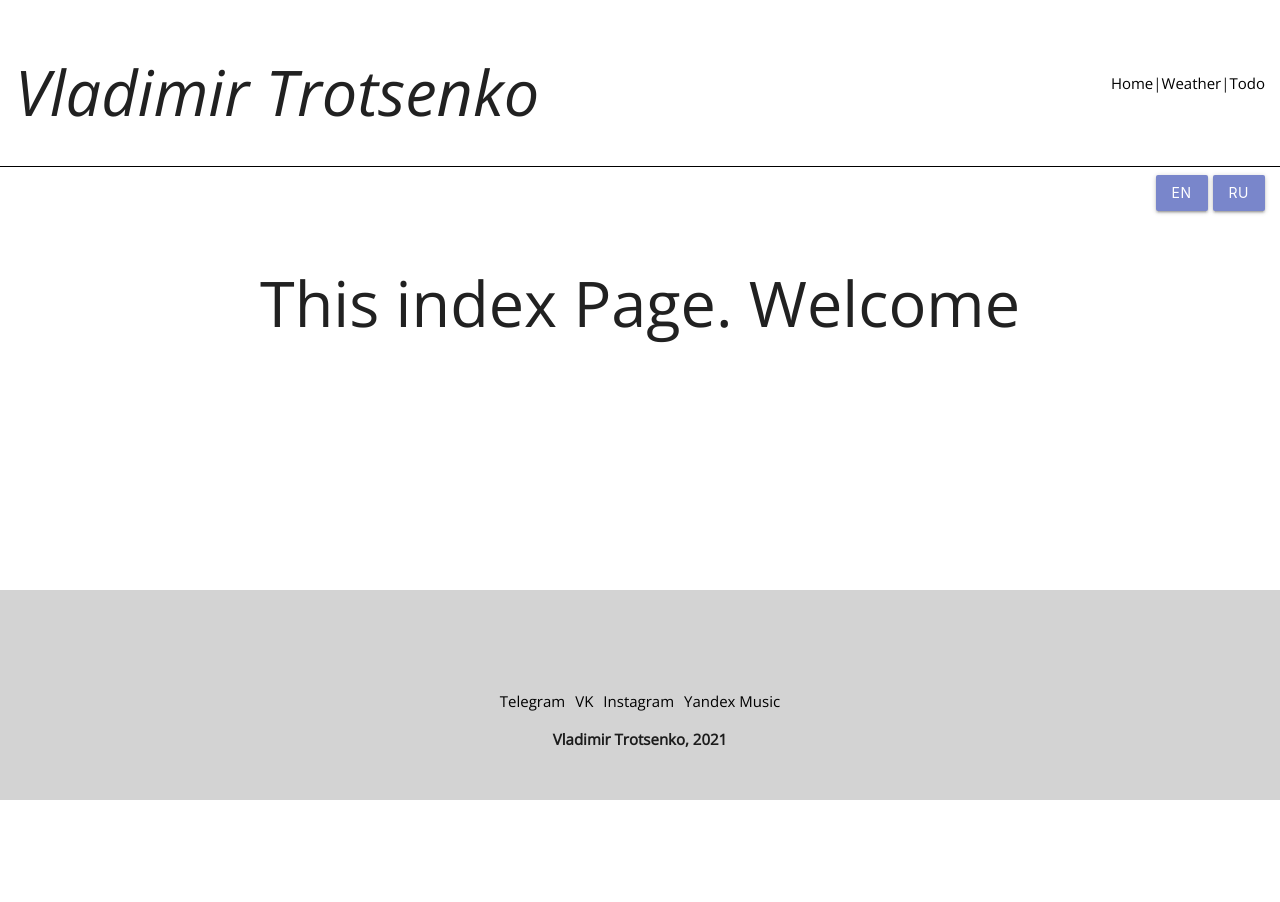
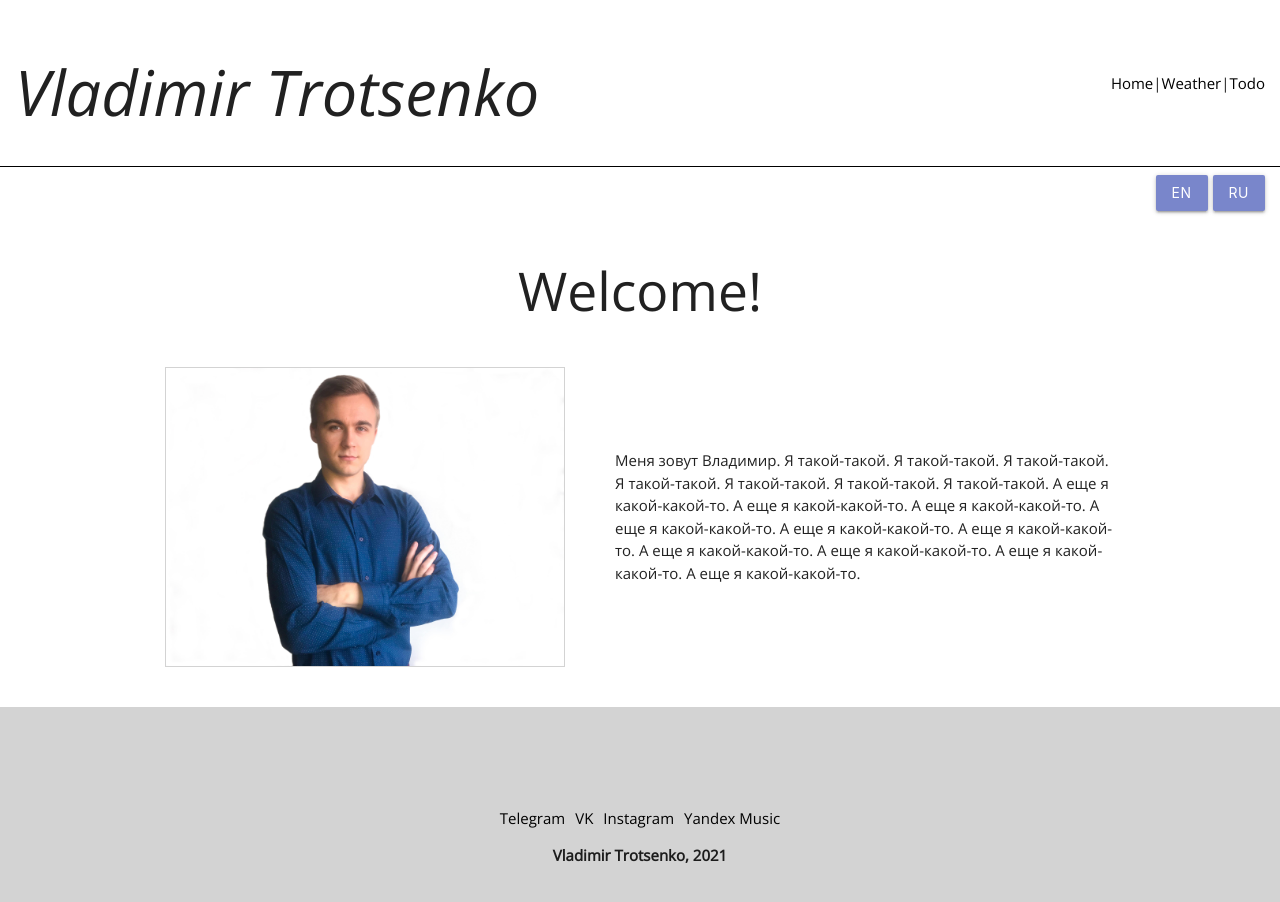
Before and after one commit to keeeparis/react_vladimirtrotsenko_ru, a React (Create React App) app: page / in a window 1280 px wide. Shown: the top 902 px of the page. Before the commit the page ends 800 px from the top, so only its background shows below. Built offline with nearby package versions, Linux system fonts and the light colour scheme.

Commit message:
index page

```diff
--- a/src/pages/Index.jsx
+++ b/src/pages/Index.jsx
@@ -1,9 +1,23 @@
-import React from 'react'
+import React, { useContext } from 'react'
+import {useDictionary} from '../hooks/dictionary.hook'
+import mainImage from '../media/images/main.jpg'
+import {AuthContext} from '../context/index'
 
 export default function Index() {
+    const {lang} = useContext(AuthContext)
+    const words = useDictionary(lang)
+
     return (
         <div className='content'>
-            <h1>This index Page. Welcome</h1>
+            <h2>{words.welcome}!</h2>
+            <div className='main'>
+                <img src={mainImage} alt="" />
+                <div className='text'>
+                    Меня зовут Владимир. Я такой-такой. Я такой-такой. Я такой-такой. Я такой-такой. Я такой-такой. Я такой-такой. Я такой-такой.
+                    А еще я какой-какой-то. А еще я какой-какой-то. А еще я какой-какой-то. А еще я какой-какой-то. А еще я какой-какой-то.
+                    А еще я какой-какой-то. А еще я какой-какой-то. А еще я какой-какой-то. А еще я какой-какой-то. А еще я какой-какой-то.
+                </div>
+            </div>
         </div>
     )
 }
```
